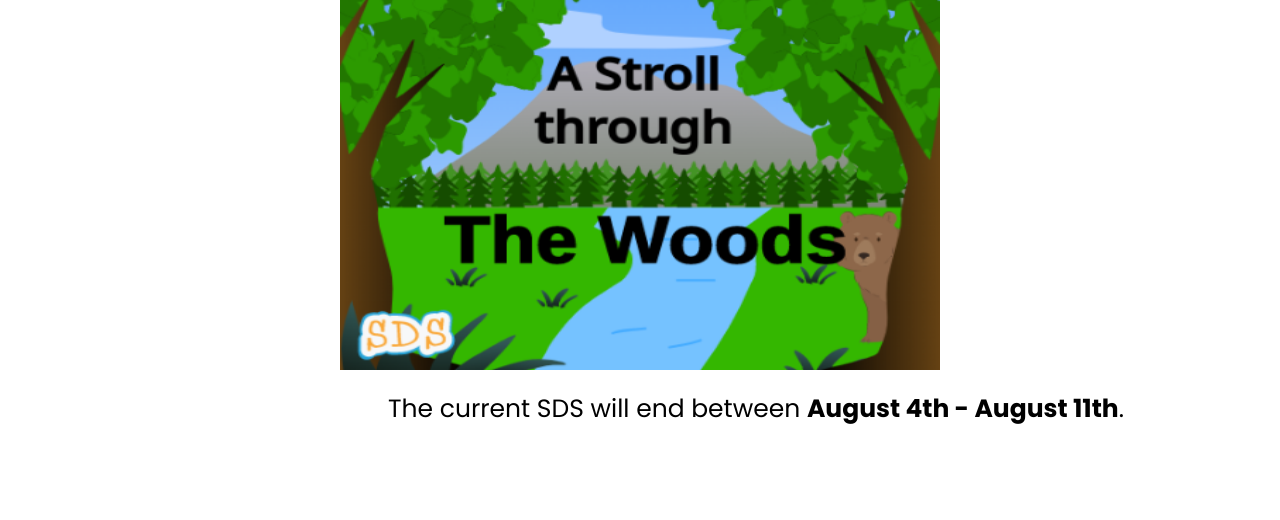
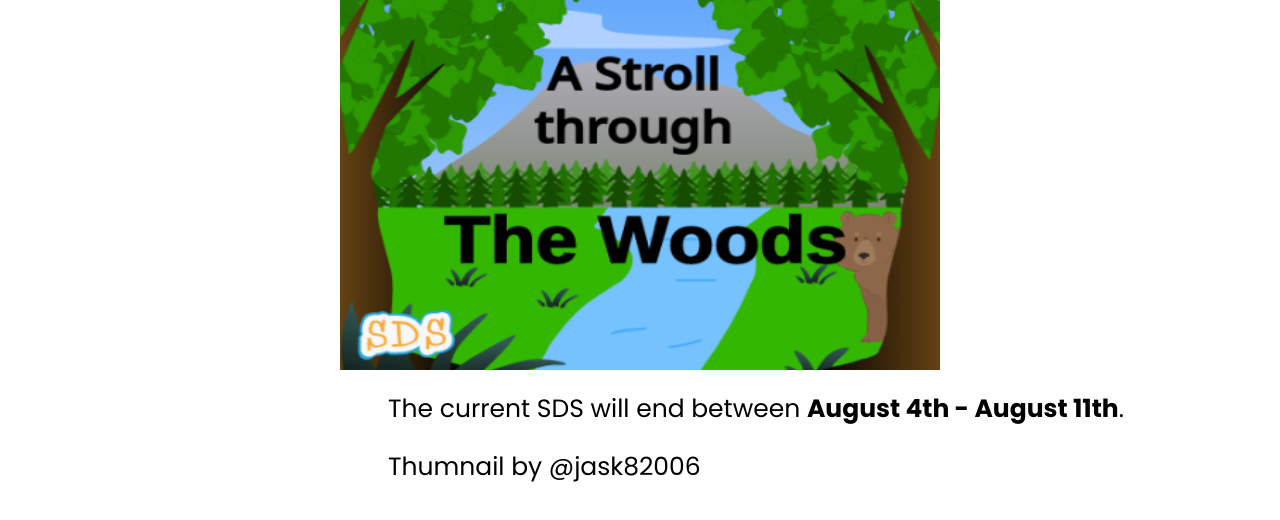
Before and after one commit to MaterArc/sdshelpers, a plain HTML site: page sds.html in a window 1280 px wide. Shown: the part 236-756 px from the top of the page. Drawn offline with Linux system fonts and the light colour scheme.

Commit message:
Update sds.html

```diff
--- a/sds.html
+++ b/sds.html
@@ -32,6 +32,7 @@
          </div>
         <h>The current SDS will end between
 <b>August 4th - August 11th</b>.</h>
+      <h>Thumnail by @jask82006</h>
          <div>
           <h></h>
          </div>
```
